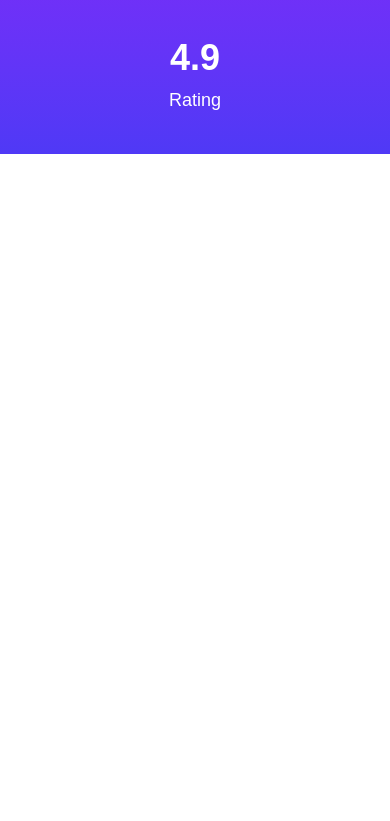
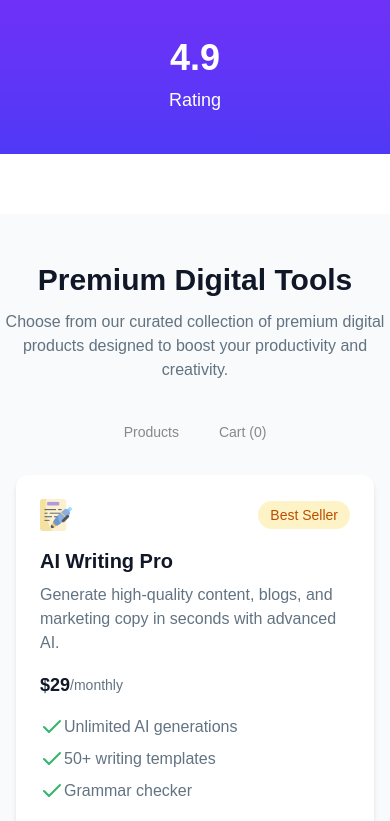
Before and after one commit to ashikur-rahman-jim/Assignment-06, a React (Vite) app: page / in a window 390 px wide. Shown: the part 1156-1977 px from the top of the page. Before the commit the page ends 1310 px from the top, so only its background shows below. Built offline with nearby package versions, Linux system fonts and the light colour scheme.

Commit message:
Products section has been designed with responsive

```diff
--- /dev/null
+++ b/public/products.json
@@ -0,0 +1,92 @@
+[
+  {
+    "id": 1,
+    "name": "AI Writing Pro",
+    "description": "Generate high-quality content, blogs, and marketing copy in seconds with advanced AI.",
+    "price": 29,
+    "period": "monthly",
+    "tag": "Best Seller",
+    "tagType": "best seller",
+    "features": [
+      "Unlimited AI generations",
+      "50+ writing templates",
+      "Grammar checker"
+    ],
+    "icon": "../src/hero-assets/products/writing_2327400 1.png"
+  },
+  {
+    "id": 2,
+    "name": "Design Templates Pack",
+    "description": "2000+ premium templates for social media, presentations, and marketing materials.",
+    "price": 49,
+    "period": "one-time",
+    "tag": "Popular",
+    "tagType": "popular",
+    "features": [
+      "2000+ templates",
+      "Monthly updates",
+      "Commercial license"
+    ],
+    "icon": "../src/hero-assets/products/design-tool.png"
+  },
+  {
+    "id": 3,
+    "name": "Premium Stock Assets",
+    "description": "Access millions of royalty-free photos, videos, and graphics for your projects.",
+    "price": 19,
+    "period": "monthly",
+    "tag": "New",
+    "tagType": "new",
+    "features": [
+      "10M+ assets",
+      "Commercial use",
+      "No attribution"
+    ],
+    "icon": "../src/hero-assets/products/camera.png"
+  },
+  {
+    "id": 4,
+    "name": "Automation Toolkit",
+    "description": "Automate repetitive tasks and streamline your workflow with powerful tools.",
+    "price": 79,
+    "period": "monthly",
+    "tag": "Popular",
+    "tagType": "popular",
+    "features": [
+      "50+ automations",
+      "API access",
+      "Custom workflows"
+    ],
+    "icon": "../src/hero-assets/products/portfolio.png"
+  },
+  {
+    "id": 5,
+    "name": "Resume Builder Pro",
+    "description": "Create professional resumes and cover letters that land interviews.",
+    "price": 15,
+    "period": "one-time",
+    "tag": "New",
+    "tagType": "new",
+    "features": [
+      "100+ templates",
+      "ATS optimization",
+      "Export to PDF"
+    ],
+    "icon": "../src/hero-assets/products/portfolio.png"
+  },
+  {
+    "id": 6,
+    "name": "Social Media Content Kit",
+    "description": "Complete toolkit for creating engaging social media content across all platforms.",
+    "price": 39,
+    "period": "monthly",
+    "tag": "Best Seller",
+    "tagType": "best seller",
+    "features": [
+      "5000+ assets",
+      "Scheduler included",
+      "Analytics dashboard"
+    ],
+    "icon": "../src/hero-assets/products/social-media.png"
+  }
+]
--- a/src/App.jsx
+++ b/src/App.jsx
@@ -1,16 +1,30 @@
+import { Suspense } from 'react'
 import './App.css'
 import Banner from './components/Banner'
 import NavBar from './components/NavBar'
+import Products from './components/Products'
 import Stats from './components/Stats'
+import { Heading3 } from 'lucide-react'
+
+const getProducts = async () => {
+  const res = await fetch("/products.json")
+  return res.json();
+}
+
 
 
 function App() {
+
+  const productsPromise = getProducts();
 
   return (
     <>
       <NavBar></NavBar>
       <Banner></Banner>
       <Stats></Stats>
+      <Suspense fallback={<h3>Loading...</h3>}>
+        <Products productsPromise={productsPromise}></Products>
+      </Suspense>
     </>
   )
 }
--- /dev/null
+++ b/src/components/Products.jsx
@@ -0,0 +1,77 @@
+import React, { use } from 'react';
+import { Check } from 'lucide-react';
+
+const Products = ({ productsPromise }) => {
+
+    const products = use(productsPromise);
+    console.log(products);
+
+    return (
+        <section className="py-12 mt-15 bg-gray-50">
+
+            {/* Header */}
+            <div className="text-center mb-10">
+                <h2 className="text-3xl md:text-4xl font-bold text-[#101727]">Premium Digital Tools</h2>
+                <p className="mt-3 text-[#627382] max-w-2xl mx-auto">
+                    Choose from our curated collection of premium digital products designed to boost your productivity and creativity.
+                </p>
+            </div>
+
+            {/* Tabs */}
+            <div className="flex justify-center gap-4 mb-8">
+                <input type="radio" name="my_tabs_2" className="tab tab-bordered" aria-label="Products" />
+                <input type="radio" name="my_tabs_2" className="tab tab-bordered" aria-label="Cart (0)" />
+            </div>
+
+            {/* Products */}
+            <div className="grid grid-cols-1 md:grid-cols-2 lg:grid-cols-3 gap-8 px-4 md:px-8">
+                {
+                    products.map( product => <div key={product.id}>
+                        <div className="bg-white rounded-xl shadow-md p-6 flex flex-col justify-between">
+
+                            {/* Tag + Icon */}
+                            <div className="flex items-center justify-between mb-4">
+                                <img src={product.icon} alt="" />
+                                <p className="text-sm font-medium text-[#BB4D00] bg-[#FEF3C6] px-3 py-1 rounded-full">{product.tag}</p>
+                            </div>
+
+                            {/* Title + Description */}
+                            <h3 className="text-xl font-bold text-[#101727]">{product.name}</h3>
+                            <p className="text-[#627382] mt-2">{product.description}</p>
+
+                            {/* Price */}
+                            <div className='flex items-center mt-4'>
+                                <p className="text-lg font-semibold text-[#101727]">{'$' + product.price}</p>
+                            <p className='text-sm text-[#627382]'>{'/' + product.period}</p>
+                            </div>
+
+                            {/* Features */}
+                            <div className="mt-4 space-y-2">
+                                <p className="flex items-center text-[#627382] font-medium">
+                                    <Check className='text-[#30B868]' />
+                                    {product.features[0]}
+                                </p>
+                                <p className="flex items-center text-[#627382] font-medium">
+                                    <Check className='text-[#30B868]' />
+                                    {product.features[1]}
+                                </p>
+                                <p className="flex items-center text-[#627382] font-medium">
+                                    <Check className='text-[#30B868]' />
+                                    {product.features[2]}
+                                </p>
+                            </div>
+
+                            {/* Button */}
+                            <div className='mt-5'>
+                                <button className="w-full py-2 px-4 bg-linear-to-t from-[#4F39F6] to-[#9514FA] text-white font-semibold rounded-full hover:opacity-90 transition">Buy Now</button>
+                            </div>
+                        </div>
+                    </div>)
+                }
+            </div>
+
+        </section>
+    );
+};
+
+export default Products;
```
Also changed, not shown: src/hero-assets/products/camera.png (added).
